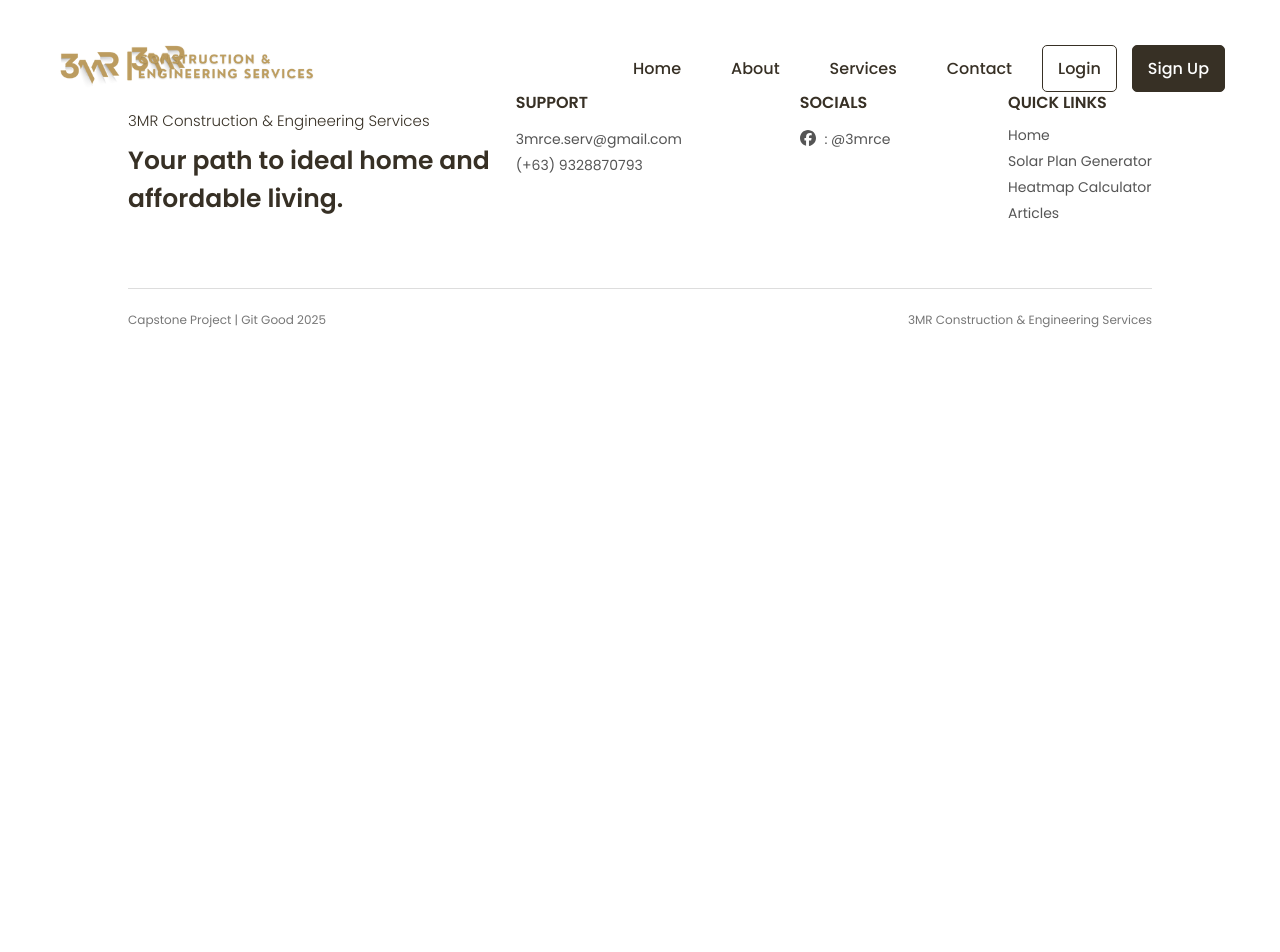
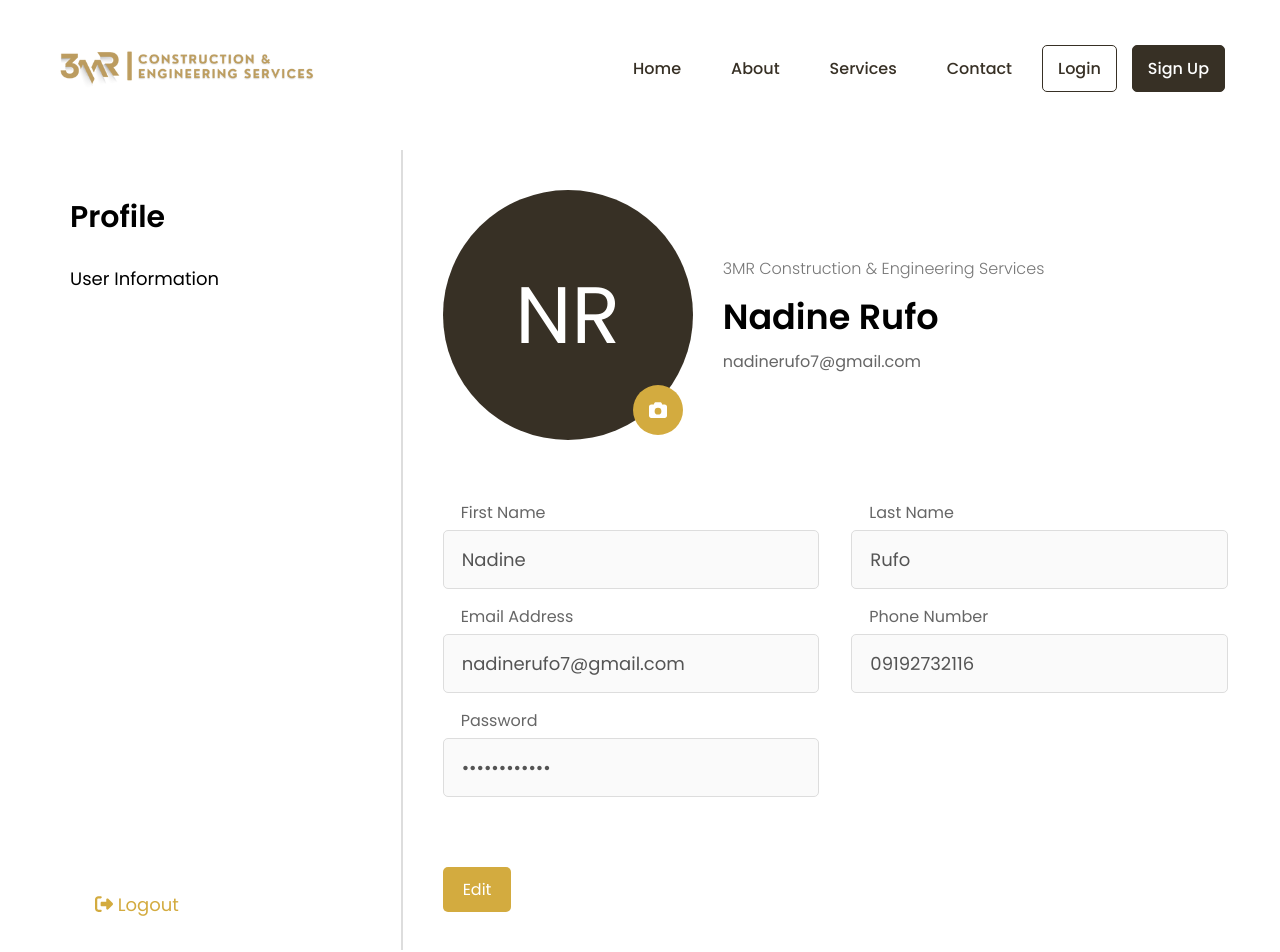
Before and after one commit to marianadine/solarsphereweb, a React (Create React App) app: page /profile in a window 1280 px wide. Shown: the top 952 px of the page. Before the commit the page ends 800 px from the top, so only its background shows below. Built offline with nearby package versions, Linux system fonts and the light colour scheme; what chartjs-plugin-datalabels would draw is missing.

Commit message:
profile function

```diff
--- a/src/components/HomePage.js
+++ b/src/components/HomePage.js
@@ -1,6 +1,5 @@
 import React, { useState, useEffect } from 'react';
 import './components_css/homepagestyle.css';
-import NavBar from './NavBar';
 
 import { useNavigate } from "react-router-dom";
 
--- a/src/components/LoginPopUp.js
+++ b/src/components/LoginPopUp.js
@@ -26,11 +26,10 @@ const LoginPopUp = ({ isOpen, onClose, onSignupOpen, onLoginSuccess }) => {
         const userPassword = "1";
 
         if (email === adminEmail && password === adminPassword) {
-            onLoginSuccess("Admin");
-            navigate('/');
+            navigate('/dashboard');
             onClose();
         } else if (email === userEmail && password === userPassword) {
-            onLoginSuccess("User");
+            onLoginSuccess("Nadine Rufo");
             navigate('/');
             onClose();
         } else {
--- /dev/null
+++ b/src/components/ProfilePage.js
@@ -0,0 +1,112 @@
+import React, { useState } from 'react';
+import { FontAwesomeIcon } from '@fortawesome/react-fontawesome';
+import { faCamera, faSignOutAlt } from '@fortawesome/free-solid-svg-icons';
+import './components_css/profilestyles.css';
+
+const ProfilePage = ({ userName, profilePic, setProfilePic }) => {
+  const [firstName, setFirstName] = useState('Nadine');
+  const [lastName, setLastName] = useState('Rufo');
+  const [email, setEmail] = useState('nadinerufo7@gmail.com');
+  const [phone, setPhone] = useState('09192732116');
+  const [password, setPassword] = useState('************');
+  const [isEditing, setIsEditing] = useState(false);
+  const [profilePicState, setProfilePicState] = useState(profilePic);
+
+  const handleEditClick = () => {
+    if (isEditing) {
+      setIsEditing(false);
+    } else {
+      setIsEditing(true);
+    }
+  };
+
+  const handleProfilePicUpload = (event) => {
+    const file = event.target.files[0];
+    if (file) {
+      const reader = new FileReader();
+      reader.onload = () => {
+        setProfilePicState(reader.result);
+        setProfilePic(reader.result);
+      };
+      reader.readAsDataURL(file);
+    }
+  };
+
+  return (
+    <div className="profile">
+      <section className="profilesidesection">
+        <div>
+          <h2>Profile</h2>
+          <p>User Information</p>
+        </div>
+        <button className="logoutbtn">
+          <FontAwesomeIcon icon={faSignOutAlt} className="logouticon" /> Logout
+        </button>
+      </section>
+
+      <section className="profilemainsection">
+        <div className="profile-header">
+          <div className="profile-image-container">
+            {profilePicState ? (
+              <div
+                className="profile-image"
+                style={{
+                  backgroundImage: `url(${profilePicState})`,
+                  backgroundSize: 'cover',
+                  backgroundPosition: 'center',
+                  backgroundRepeat: 'no-repeat',
+                }}
+              ></div>
+            ) : (
+              <div className="profile-initials">
+                {firstName.charAt(0).toUpperCase()}
+                {lastName.charAt(0).toUpperCase()}
+              </div>
+            )}
+
+            <input type="file" accept="image/*" id="upload" style={{ display: 'none' }} onChange={handleProfilePicUpload} />
+            <button className="edit-profile-pic" onClick={() => document.getElementById('upload').click()}>
+              <FontAwesomeIcon icon={faCamera} />
+            </button>
+          </div>
+
+          <div className="profileinfo">
+            <p className="companyname">3MR Construction & Engineering Services</p>
+            <h2 className="profilename">{userName || `${firstName} ${lastName}`}</h2>
+            <p className="profileemail">{email}</p>
+          </div>
+        </div>
+
+        <div className="profileform">
+          <div className="input-group">
+            <label>First Name</label>
+            <input type="text" value={firstName} onChange={(e) => setFirstName(e.target.value)} disabled={!isEditing} />
+          </div>
+          <div className="input-group">
+            <label>Last Name</label>
+            <input type="text" value={lastName} onChange={(e) => setLastName(e.target.value)} disabled={!isEditing} />
+          </div>
+          <div className="input-group">
+            <label>Email Address</label>
+            <input type="email" value={email} onChange={(e) => setEmail(e.target.value)} disabled={!isEditing} />
+          </div>
+          <div className="input-group">
+            <label>Phone Number</label>
+            <input type="text" value={phone} onChange={(e) => setPhone(e.target.value)} disabled={!isEditing} />
+          </div>
+          <div className="input-group">
+            <label>Password</label>
+            <input type="password" value={password} onChange={(e) => setPassword(e.target.value)} disabled={!isEditing} />
+          </div>
+        </div>
+
+        <button className="save-button" onClick={handleEditClick}>
+          {isEditing ? 'Save' : 'Edit'}
+        </button>
+      </section>
+    </div>
+  );
+};
+
+
+export default ProfilePage;
--- a/src/components/WebsiteController.js
+++ b/src/components/WebsiteController.js
@@ -1,4 +1,4 @@
-import React from 'react';
+import React, { useState } from 'react';
 import { BrowserRouter as Router, Route, Routes, useLocation } from 'react-router-dom';
 
 import HomePage from './HomePage';
@@ -12,6 +12,7 @@ import ScrollToTopButton from './ScrollToTopButton';
 import HeatmapCalculator from './HeatmapCalculator';
 import SmartSolarPlanner from './SmartSolarPlanner';
 import GeneratedPlan from './GeneratedPlan';
+import ProfilePage from './ProfilePage';
 import Article1 from './Article1';
 import Article2 from './Article2';
 import Article3 from './Article3';
@@ -35,15 +36,17 @@ const WebsiteController = () => {
 };
 
 const MainLayout = () => {
+  const [profilePic, setProfilePic] = useState(null);
+  const [userName, setUserName] = useState(null);
   const location = useLocation();
   const adminRoutes = ["/dashboard", "/accounts", "/review", "/booking", "/solarplans", "/materials"];
-  const noFooterRoutes = ["/contact", ...adminRoutes];
+  const noFooterRoutes = ["/contact", "/profile", ...adminRoutes];
   const isAdminPage = adminRoutes.includes(location.pathname);
   const hideFooter = noFooterRoutes.includes(location.pathname);
 
   return (
     <>
-      {isAdminPage ? <AdminNavBar /> : <NavBar />}
+      {isAdminPage ? <AdminNavBar /> : <NavBar profilePic={profilePic} userName={userName} setUserName={setUserName} />}
       <Routes>
         {/* Website Routes */}
         <Route path="/" element={<HomePage />} />
@@ -53,6 +56,7 @@ const MainLayout = () => {
         <Route path="/heatmap" element={<HeatmapCalculator />} />
         <Route path="/planner" element={<SmartSolarPlanner />} />
         <Route path="/summary" element={<GeneratedPlan />} />
+        <Route path="/profile" element={<ProfilePage setProfilePic={setProfilePic} />} />
         <Route path="/article1" element={<Article1 />} />
         <Route path="/article2" element={<Article2 />} />
         <Route path="/article3" element={<Article3 />} />
@@ -70,5 +74,4 @@ const MainLayout = () => {
   );
 };
 
-
 export default WebsiteController;
--- /dev/null
+++ b/src/components/components_css/profilestyles.css
@@ -0,0 +1,165 @@
+.profile {
+    display: flex;
+    height: 800px;
+    padding: 150px 50px;
+}
+
+.profilesidesection {
+    width: 350px;
+    display: flex;
+    flex-direction: column;
+    justify-content: space-between;
+    padding: 20px;
+    border-right: 2px solid #ddd;
+}
+
+.profilesidesection h2 {
+    font-weight: 600;
+    font-size: 30px;
+}
+
+.profilesidesection p {
+    font-weight: 400;
+    font-size: 18px;
+}
+
+.profilemainsection {
+    flex-grow: 1;
+    padding: 40px;
+}
+
+.profile-header {
+    display: flex;
+    align-items: center;
+    justify-content: flex-start;
+    gap: 30px;
+    margin-bottom: 60px;
+}
+
+.profile-image-container {
+    position: relative;
+    width: 250px;
+    height: 250px;
+}
+
+.profile-image {
+    width: 100%;
+    height: 100%;
+    border-radius: 50%;
+    background: #ccc;
+    box-shadow: 0 4px 8px rgba(0, 0, 0, 0.2);
+}
+
+.edit-profile-pic {
+    position: absolute;
+    bottom: 5px;
+    right: 10px;
+    width: 50px;
+    height: 50px;
+    background: #D3AB3F;
+    font-size: 18px;
+    color: #fff;
+    border: none;
+    border-radius: 50%;
+    padding: 6px;
+    cursor: pointer;
+}
+
+.profile-info {
+    display: flex;
+    flex-direction: column;
+    justify-content: center;
+}
+
+.companyname {
+    font-size: 16px;
+    font-weight: 300;
+    color: #777;
+    margin-bottom: -20px;
+}
+
+.profilename {
+    font-size: 35px;
+    font-weight: 600;
+    margin-bottom: -10px;
+}
+
+.profileemail {
+    font-size: 16px;
+    color: #666;
+}
+
+.profileform {
+    display: grid;
+    grid-template-columns: 1fr 1fr;
+    column-gap: 70px;
+    row-gap: 15px;
+    margin-bottom: 20px;
+}
+
+.profile-initials {
+    width: 100%;
+    height: 100%;
+    border-radius: 50%;
+    background-color: #373025;
+    color: white;
+    font-size: 80px;
+    font-weight: 400;
+    display: flex;
+    align-items: center;
+    justify-content: center;
+    text-transform: uppercase;
+}
+
+.input-group {
+    display: flex;
+    flex-direction: column;
+    text-align: left;
+}
+
+.input-group label {
+    font-size: 16px;
+    color: #666;
+    margin-bottom: 5px;
+    margin-left: 18px;
+}
+
+.input-group input {
+    width: 100%;
+    padding: 15px 18px;
+    border: 1px solid #ddd;
+    border-radius: 5px;
+    font-size: 18px;
+}
+
+.save-button {
+    background: #D3AB3F;
+    color: white;
+    border: none;
+    padding: 10px 20px;
+    border-radius: 5px;
+    cursor: pointer;
+    font-size: 16px;
+    margin-top: 50px;
+}
+
+.save-button:hover {
+    background: darkgoldenrod;
+}
+
+.logoutbtn {
+    padding: 12px 25px;
+    font-size: 18px;
+    text-align: left;
+    background: none;
+    border: none;
+    width: 100%;
+    cursor: pointer;
+    color: #D3AB3F;
+    transition: background 0.3s ease;
+}
+
+.logoutbtn:hover {
+    color: #d9534f;
+    background-color: transparent;
+}
```
Also changed, not shown: src/components/NavBar.js (+60 -10 lines).
